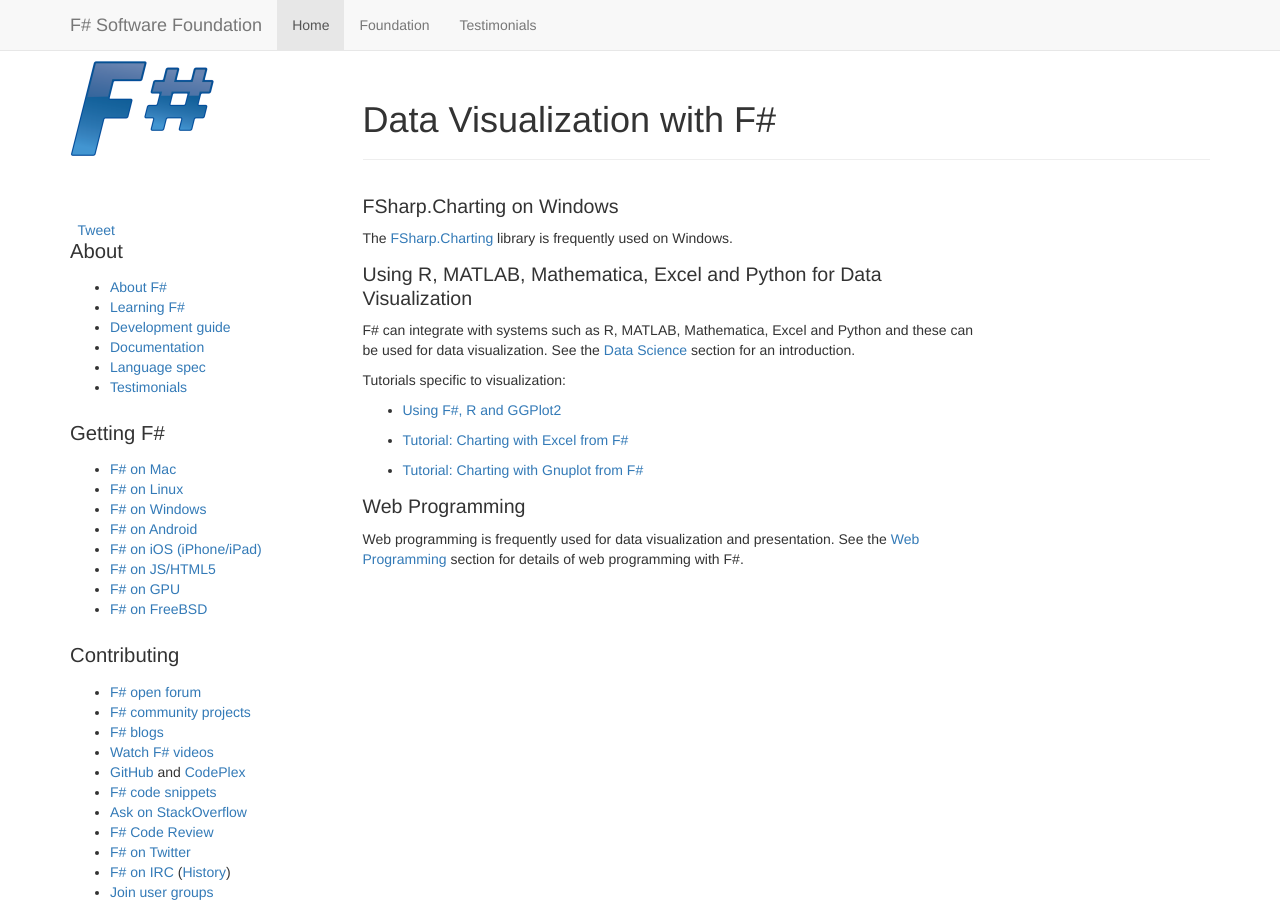
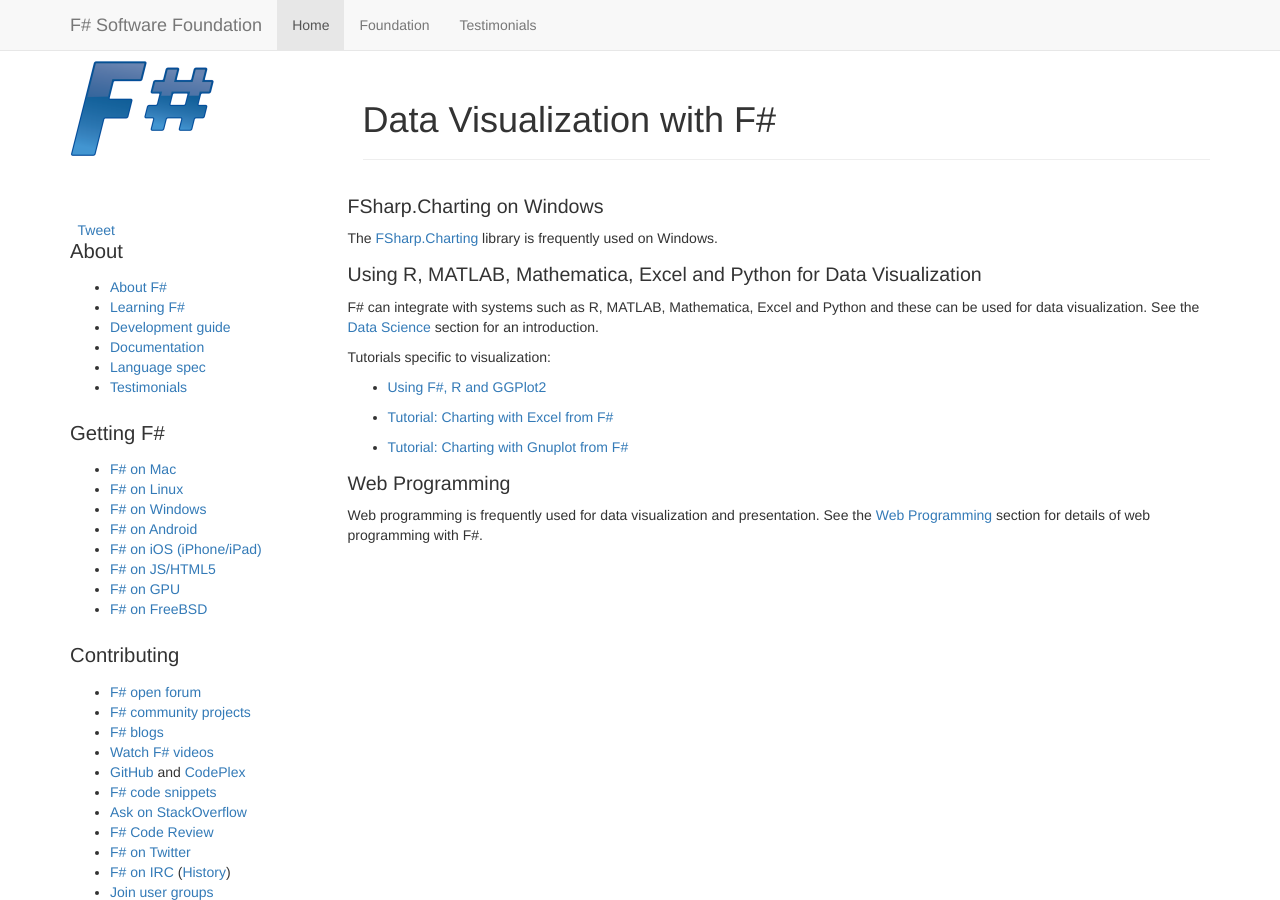
Before and after one commit to fsharp/fsharp.org, a Jekyll site: the page built from data-visualization/index.md, in a window 1280 px wide and 900 px high. Built offline with Jekyll 4.4.1, drawn with Linux system fonts in a browser that asks for light colours; nearby versions of some CDN libraries; some web fonts are replaced; comment, search, counter and statistics services are not loaded.

Commit message:
Fix page layout

```diff
--- a/_layouts/page.html
+++ b/_layouts/page.html
@@ -3,7 +3,7 @@
 ---
 
 <div class="row">
-	<div class="col-md-9 {{page.class}}" id="contentMain">
+	<div class="{{page.class}}" id="contentMain">
 		{{ content }}
 	</div>
 </div>
```
